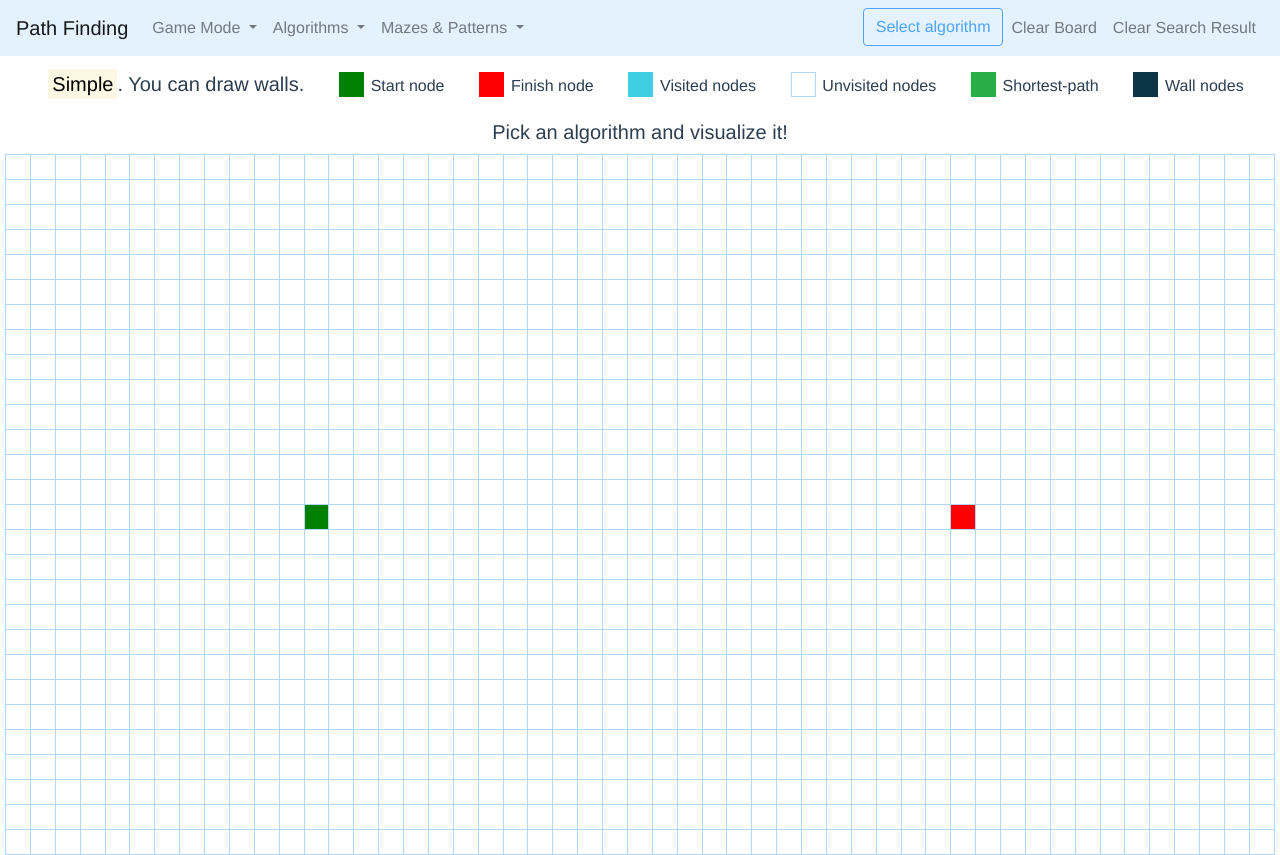
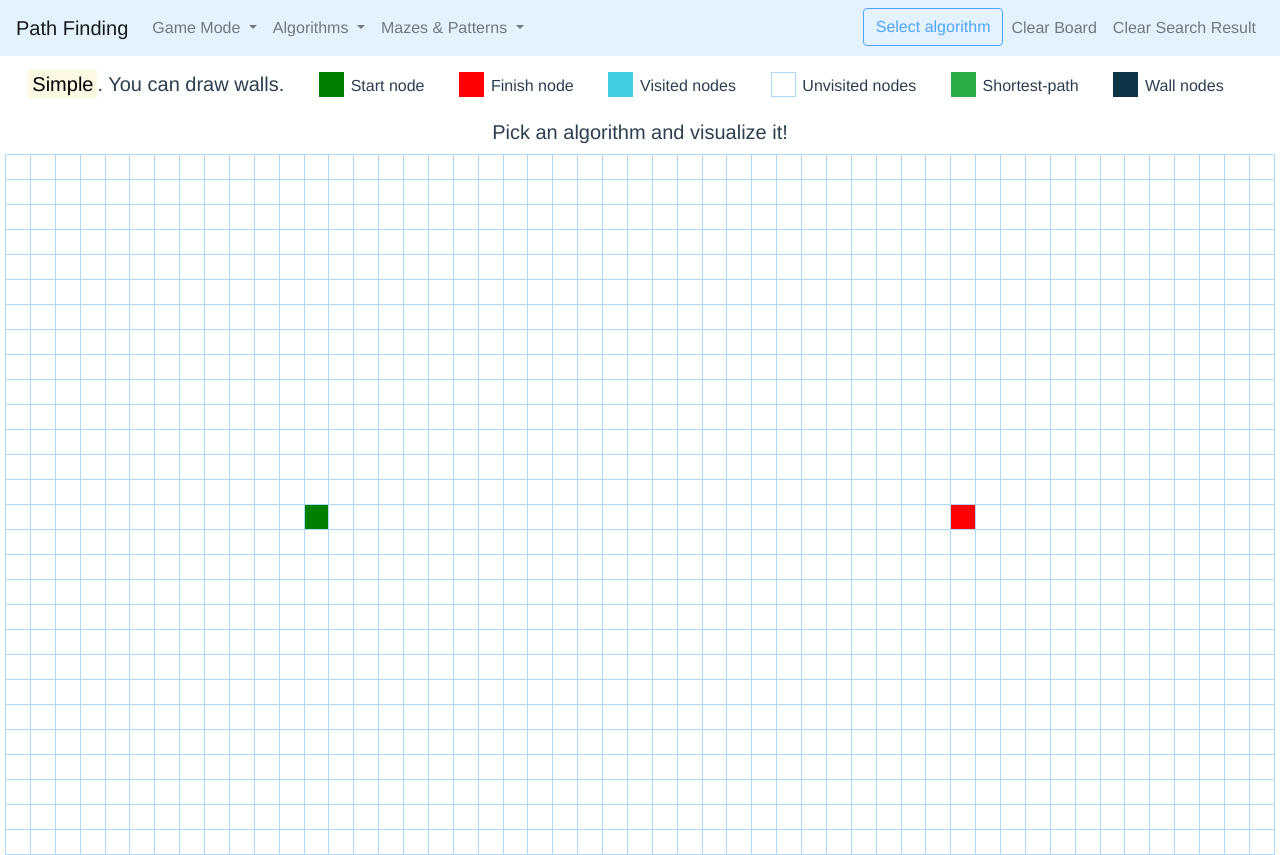
Before and after one commit to Metloff/path_finding, a Vue app: page / in a window 1280 px wide. Built offline with nearby package versions, Linux system fonts and the light colour scheme.

Commit message:
Fixed padding

```diff
--- a/src/components/Header.vue
+++ b/src/components/Header.vue
@@ -69,7 +69,7 @@
     </nav>
     <div>
       <div class="gameModeDescription">
-        <ul style="display: block;">
+        <ul style="display: block; padding: 0px;">
           <li><h5><mark>{{ currentGameMode.title }}</mark>. {{ currentGameMode.description }}.</h5></li>
           <li><div class="cell start"></div>Start node</li>
           <li><div class="cell finish"></div>Finish node</li>
```
